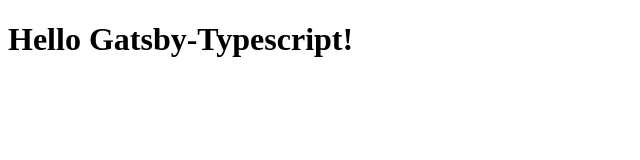
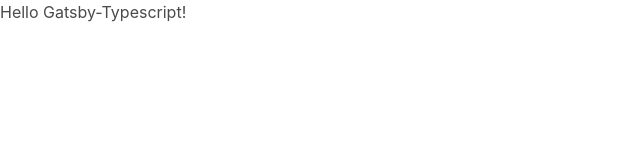
Before and after one commit to gasingdong/pokebit, a Gatsby site: page / in a window 1280 px wide. Shown: the whole page, without its empty margins (0-640 px from the left). Built offline with nearby package versions, Linux system fonts and the light colour scheme; Gatsby itself is replaced by a stand-in of ours.

Commit message:
add bulma and reset

```diff
--- /dev/null
+++ b/src/pages/index.scss
@@ -0,0 +1,2 @@
+@charset "utf-8";
+@import '~bulma/bulma.sass';
--- a/src/pages/index.tsx
+++ b/src/pages/index.tsx
@@ -1,4 +1,6 @@
 import React from 'react';
+import 'normalize.css';
+import './index.scss';
 
 const Home: React.FC = () => {
   return <h1>Hello Gatsby-Typescript!</h1>;
```
